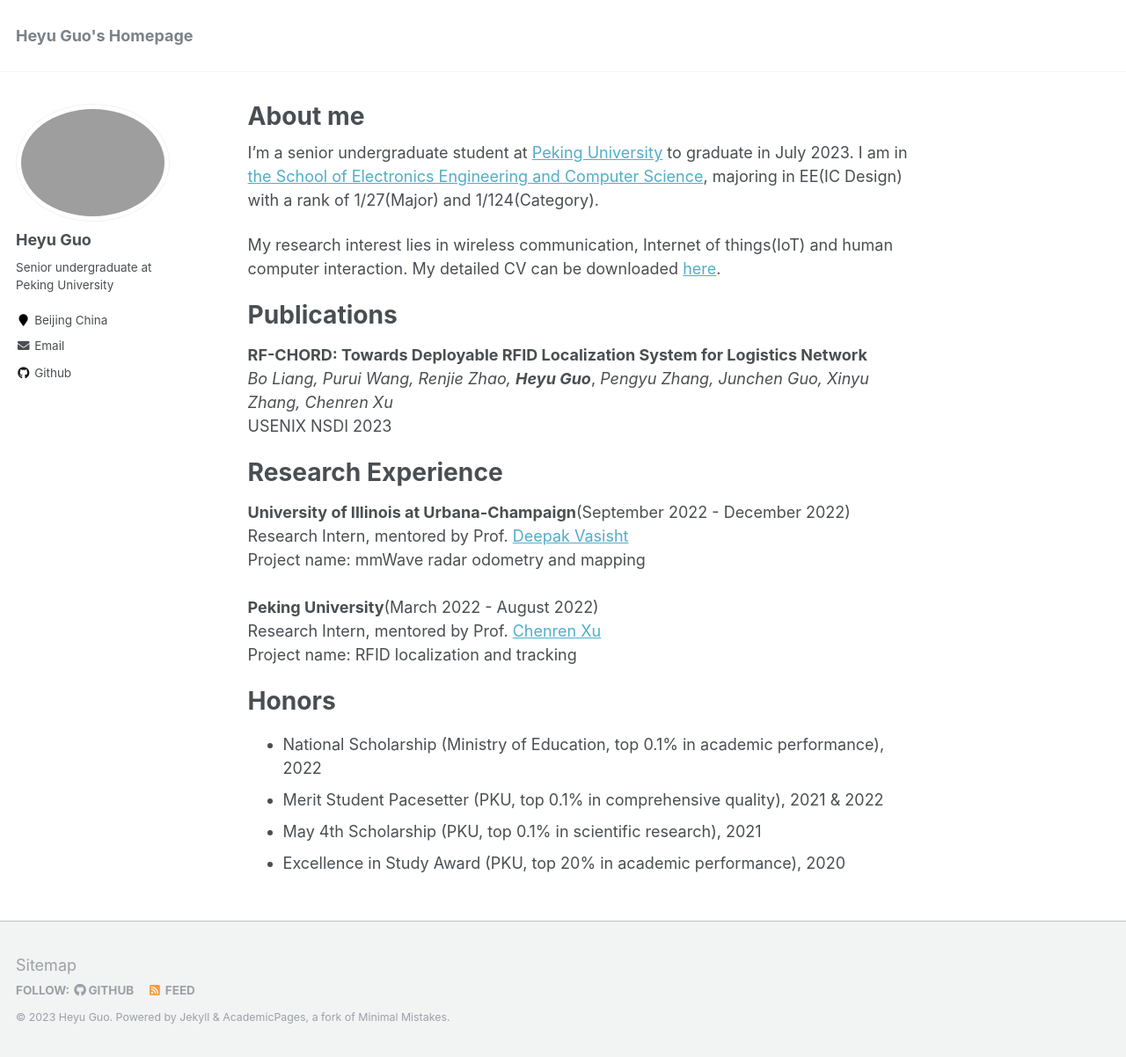
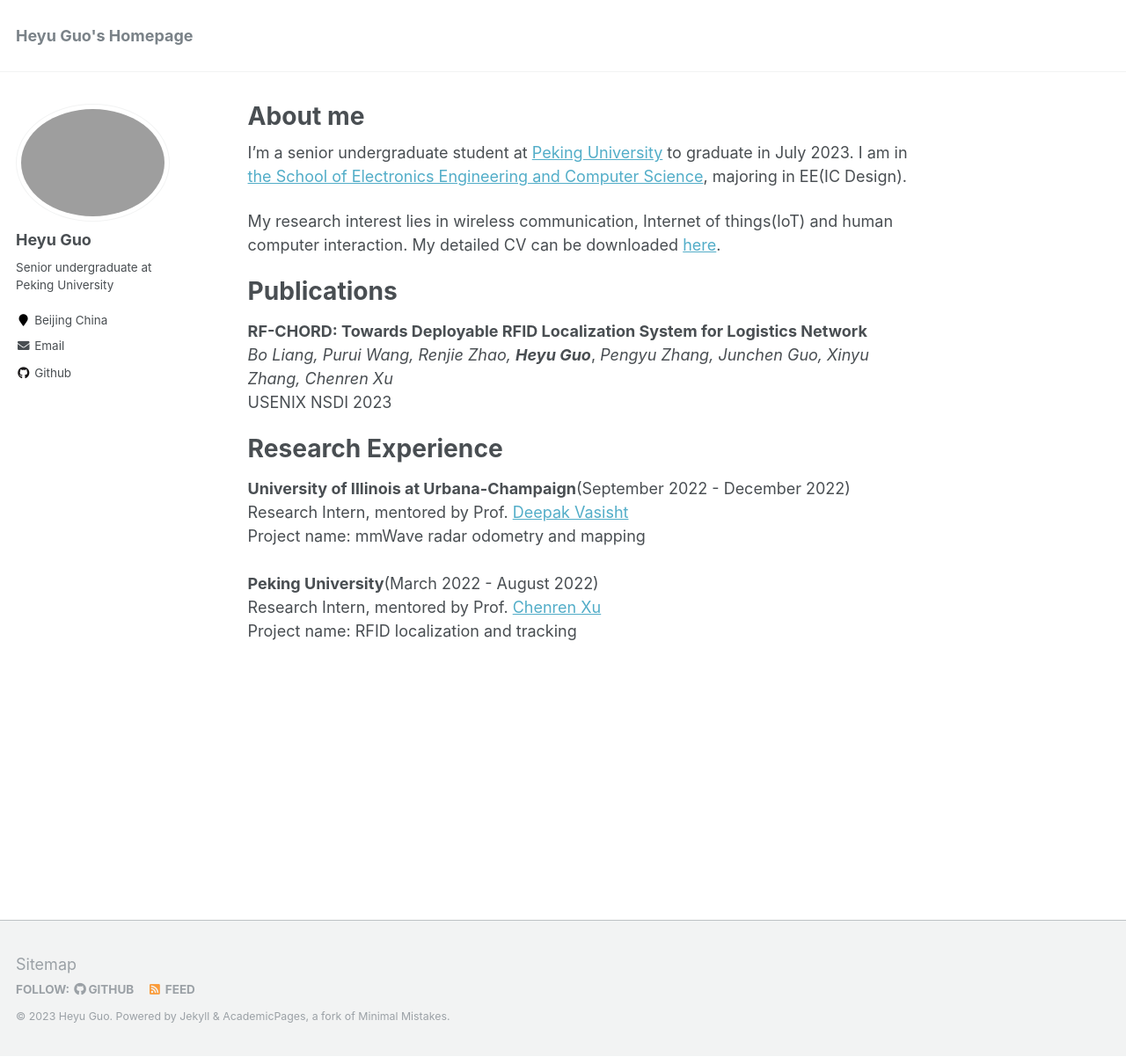
Before and after one commit to GuoHeyu/GuoHeyu.github.io, a Jekyll site: the page built from _pages/about.md, in a window 1280 px wide and 1202 px high. Shown: the whole window at 88% size. Built offline with Jekyll 4.4.1, drawn with Linux system fonts in a browser that asks for light colours.

Commit message:
Update about.md

```diff
--- a/_pages/about.md
+++ b/_pages/about.md
@@ -8,7 +8,7 @@ redirect_from:
   - /about.html
 ---
 
-I'm a senior undergraduate student at [Peking University](https://english.pku.edu.cn/) to graduate in July 2023. I am in [the School of Electronics Engineering and Computer Science](https://eecs.pku.edu.cn/en/), majoring in EE(IC Design) with a rank of 1/27(Major) and 1/124(Category).
+I'm a senior undergraduate student at [Peking University](https://english.pku.edu.cn/) to graduate in July 2023. I am in [the School of Electronics Engineering and Computer Science](https://eecs.pku.edu.cn/en/), majoring in EE(IC Design).
 
 My research interest lies in wireless communication, Internet of things(IoT) and human computer interaction. My detailed CV can be downloaded [here](https://github.com/GuoHeyu/GuoHeyu.github.io/blob/main/files/CV.pdf).
 
@@ -27,10 +27,3 @@ Project name: mmWave radar odometry and mapping<br>
 **Peking University**(March 2022 - August 2022)<br>
 Research Intern, mentored by Prof. [Chenren Xu](https://soar.group/chenren/)<br>
 Project name: RFID localization and tracking<br>
-
-Honors
-======
-- National Scholarship (Ministry of Education, top 0.1% in academic performance), 2022
-- Merit Student Pacesetter (PKU, top 0.1% in comprehensive quality), 2021 & 2022
-- May 4th Scholarship (PKU, top 0.1% in scientific research), 2021
-- Excellence in Study Award (PKU, top 20% in academic performance), 2020
```
